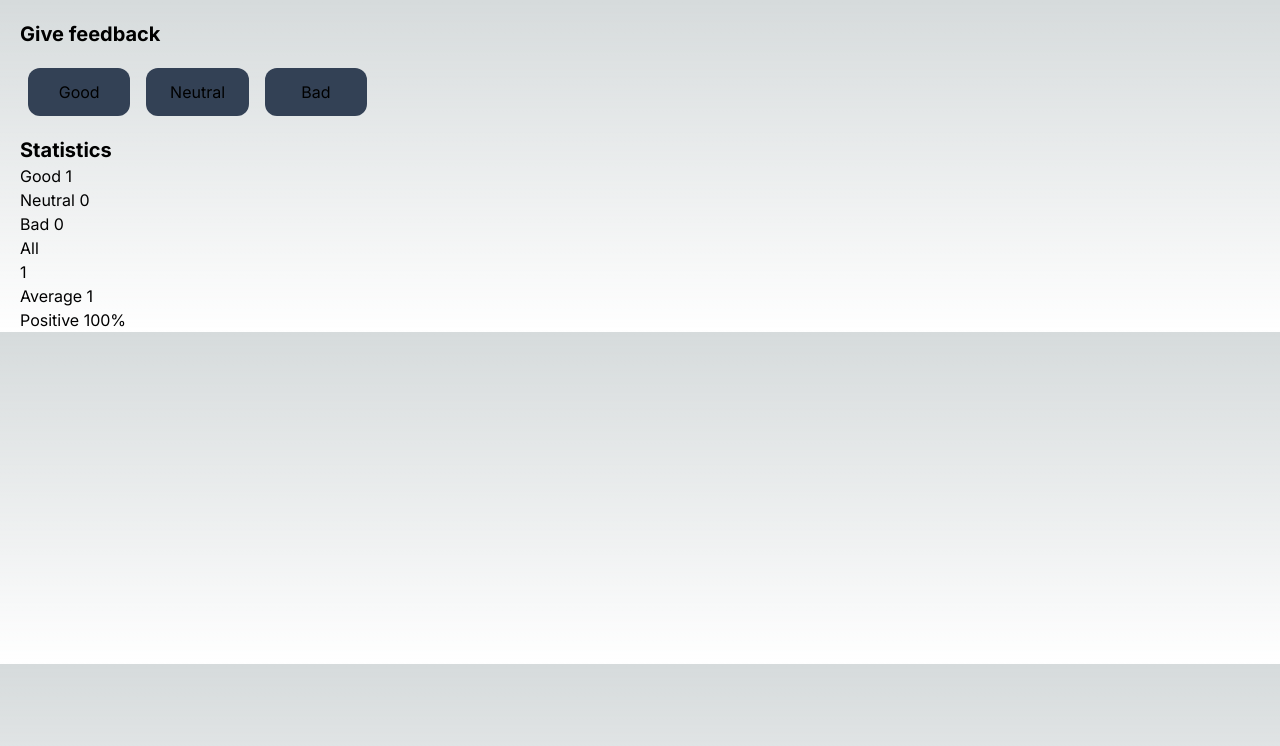
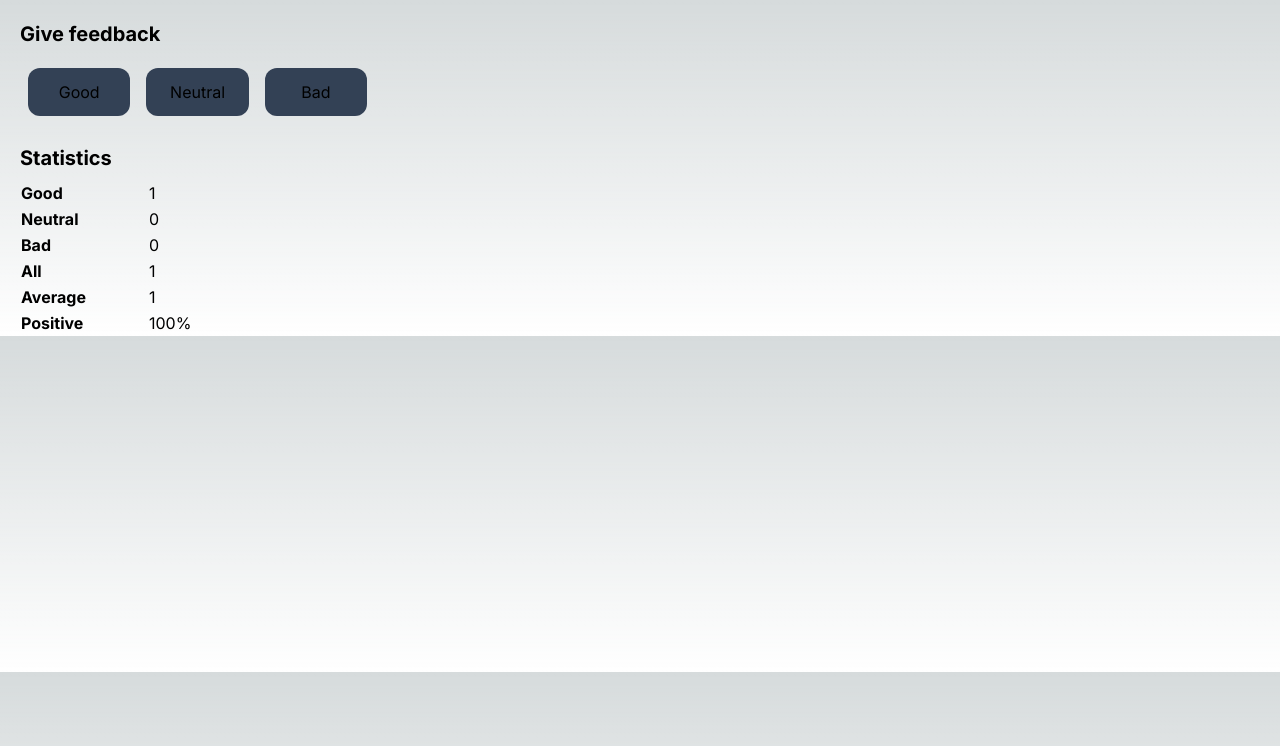
Before and after one commit to FremyCode/fullstackopen2023, a Next.js app: page / in a window 1280 px wide. Both pictures are taken after a click on the button "Good". Shown: the top 746 px of the page. Built offline with nearby package versions, Linux system fonts and the light colour scheme.

Commit message:
Added some basic styles
Statistics data is now in a very simple table

```diff
--- a/app/components/Statistics.tsx
+++ b/app/components/Statistics.tsx
@@ -46,18 +46,31 @@ export const Statistics = ({ feedbackStats }: FeedbackProps) => {
   }
   return (
     <div className="text-left">
-      <h2 className="text-xl font-bold ">Statistics</h2>
+      <h2 className="text-xl font-bold py-2 ">Statistics</h2>
       {feedbackTotal() > 0 ? (
-        <div className="">
-          {feedbackStats.map((feedback, index) => (
-            <p key={index}>
-              {feedback.label} {feedback.value}
-            </p>
-          ))}
-          <p>All</p>
-          <div>{feedbackTotal()}</div>
-          <p>Average {feedbackAverage()}</p>
-          <p>Positive {positiveFeedbacks()}</p>
+        <div>
+          <table>
+            {feedbackStats.map((feedback, index) => (
+              <tr key={index}>
+                <th className=" w-32">{feedback.label}</th>
+                <td>{feedback.value}</td>
+              </tr>
+            ))}
+          </table>
+          <table>
+            <tr>
+              <th className=" w-32">All</th>
+              <td>{feedbackTotal()}</td>
+            </tr>
+            <tr>
+              <th className=" w-32">Average</th>
+              <td>{feedbackAverage()}</td>
+            </tr>
+            <tr>
+              <th className=" w-32">Positive</th>
+              <td>{positiveFeedbacks()}</td>
+            </tr>
+          </table>
         </div>
       ) : (
         <p>No feedback given</p>
```
